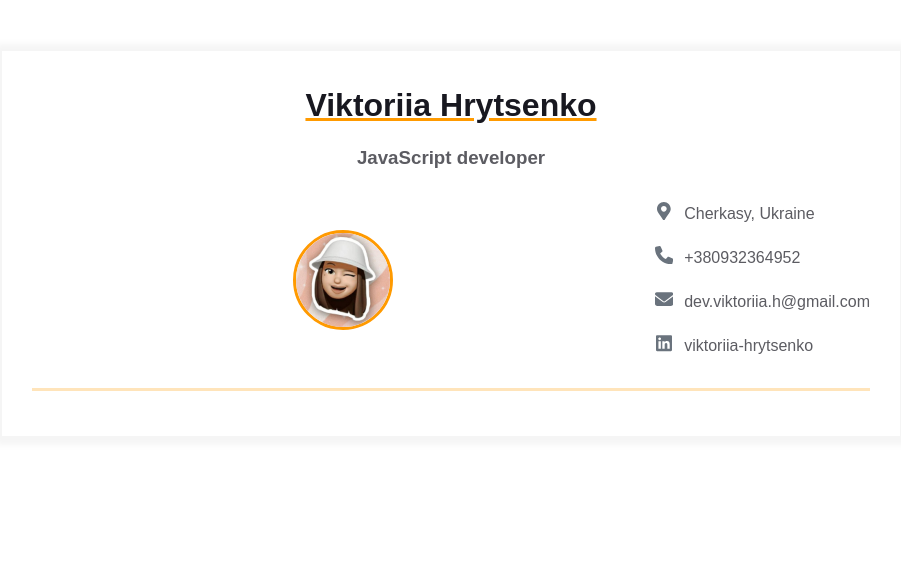
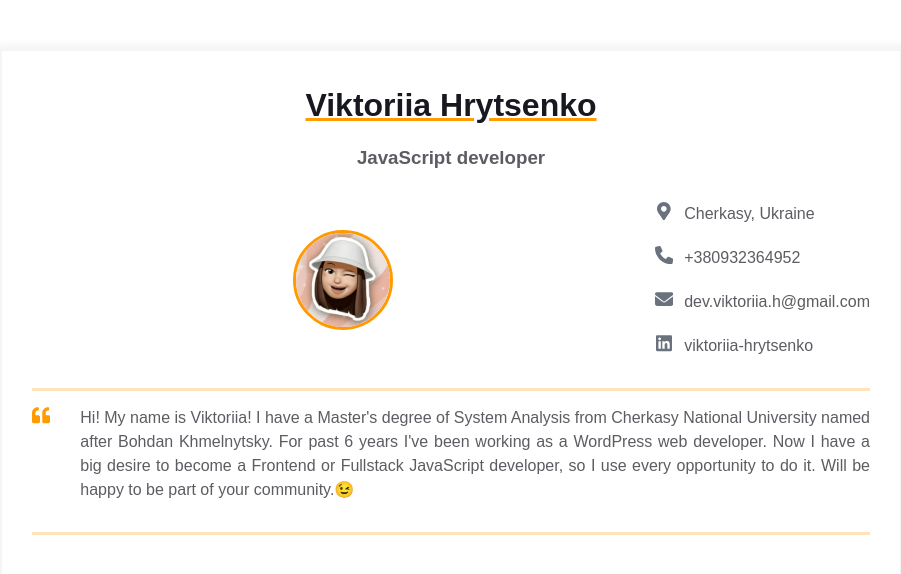
Before and after one commit to viktoriiahdev/homepage, a plain HTML site: page index.html in a window 1280 px wide. Shown: the whole page, without its empty margins (189-1090 px from the left). Drawn offline with Linux system fonts and the light colour scheme.

Commit message:
Added Intro block

```diff
--- a/index.html
+++ b/index.html
@@ -88,6 +88,26 @@
             </div>
           </div>
         </div>
+        <div class="container">
+          <div class="resume__block">
+            <div class="intro">
+              <div class="intro__icon-wrapper">
+                <svg class="intro__icon" xmlns="http://www.w3.org/2000/svg" viewBox="0 0 512 512">
+                  <path
+                    d="M464 256h-80v-64c0-35.3 28.7-64 64-64h8c13.3 0 24-10.7 24-24V56c0-13.3-10.7-24-24-24h-8c-88.4 0-160 71.6-160 160v240c0 26.5 21.5 48 48 48h128c26.5 0 48-21.5 48-48V304c0-26.5-21.5-48-48-48zm-288 0H96v-64c0-35.3 28.7-64 64-64h8c13.3 0 24-10.7 24-24V56c0-13.3-10.7-24-24-24h-8C71.6 32 0 103.6 0 192v240c0 26.5 21.5 48 48 48h128c26.5 0 48-21.5 48-48V304c0-26.5-21.5-48-48-48z"
+                  ></path>
+                </svg>
+              </div>
+              <p class="intro_text">
+                Hi! My name is Viktoriia! I have a Master's degree of System Analysis from Cherkasy
+                National University named after Bohdan Khmelnytsky. For past 6 years I've been
+                working as a WordPress web developer. Now I have a big desire to become a Frontend
+                or Fullstack JavaScript developer, so I use every opportunity to do it. Will be
+                happy to be part of your community.😉
+              </p>
+            </div>
+          </div>
+        </div>
       </div>
     </main>
   </body>
```
